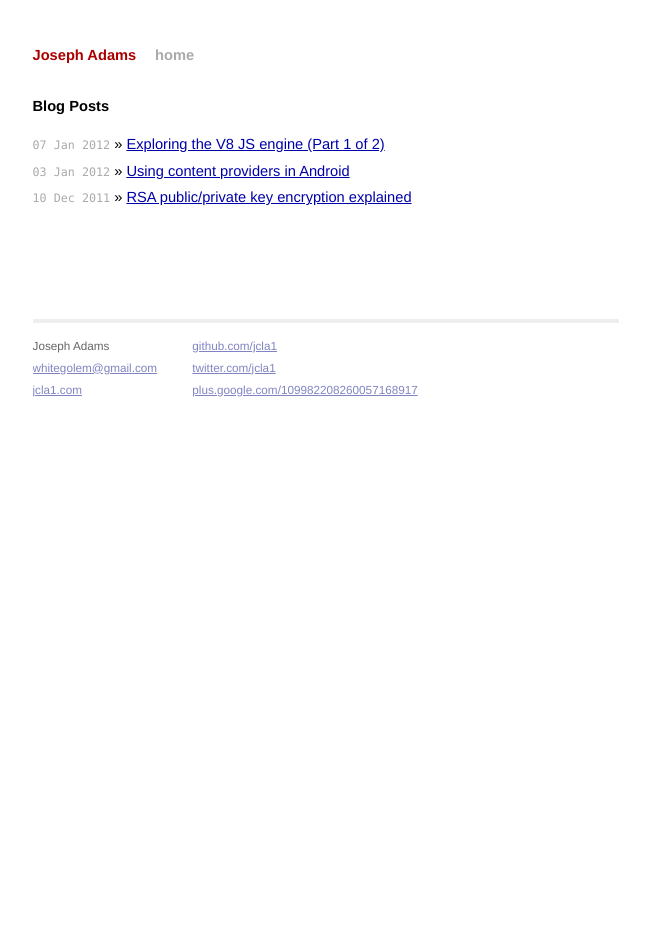
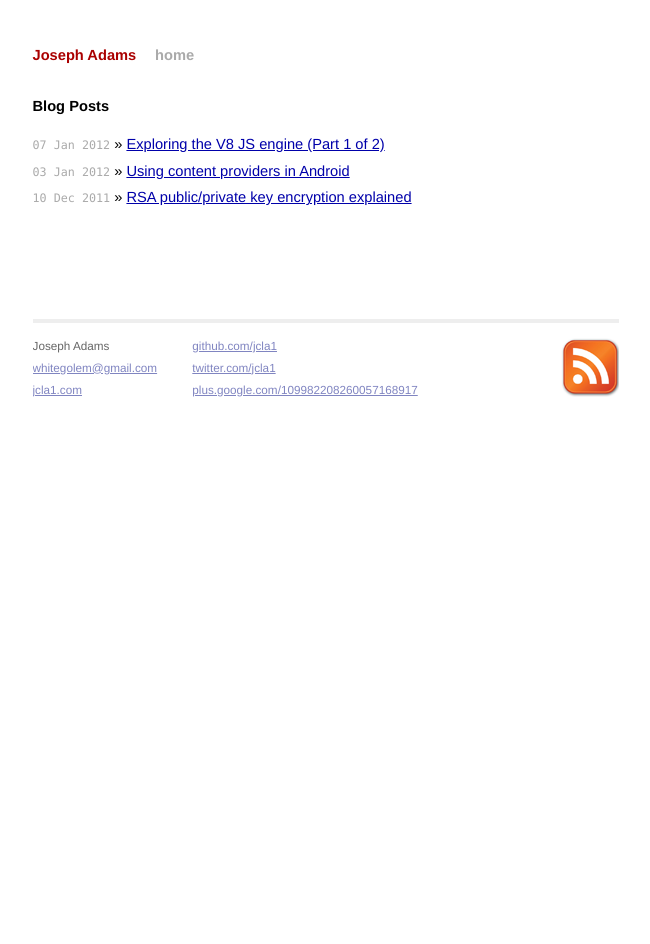
Before and after one commit to jcla1/jcla1.github.com, a Jekyll site: the page built from index.html, in a window 1280 px wide. Shown: the whole page, without its empty margins (314-964 px from the left). Built offline with Jekyll 4.4.1, drawn with Linux system fonts in a browser that asks for light colours.

Commit message:
added rss icon

```diff
--- a/_layouts/default.html
+++ b/_layouts/default.html
@@ -9,6 +9,8 @@
 	<meta http-equiv="X-UA-Compatible" content="IE=edge,chrome=1">
 	<meta http-equiv="Content-Type" content="text/html">
   <meta name="google-site-verification" content="xLdL56j0SwgMQ_zaX9jYVsRdm4THscM3NFAYIRhuVdg" />
+  <link href="http://jcla1.com/rss.xml" rel="alternate" title="jcla1.com" type="application/atom+xml" />
+
 
   <title>{{ page.title }}</title>
 	<meta name="description" content="A blog about tech.">
@@ -43,6 +45,11 @@
         <a href="https://plus.google.com/109982208260057168917/posts">plus.google.com/109982208260057168917</a>
       </p>
     </div>
+    <div class="rss">
+      <a href="http://jcla1.com/rss.xml">
+        <img src="/img/rss.png" alt="Subscribe to RSS Feed" />
+      </a>
+    </div>
   </div>
 </div>
 
```
Also changed, not shown: img/profile.jpg (deleted), img/rss.png (added).
